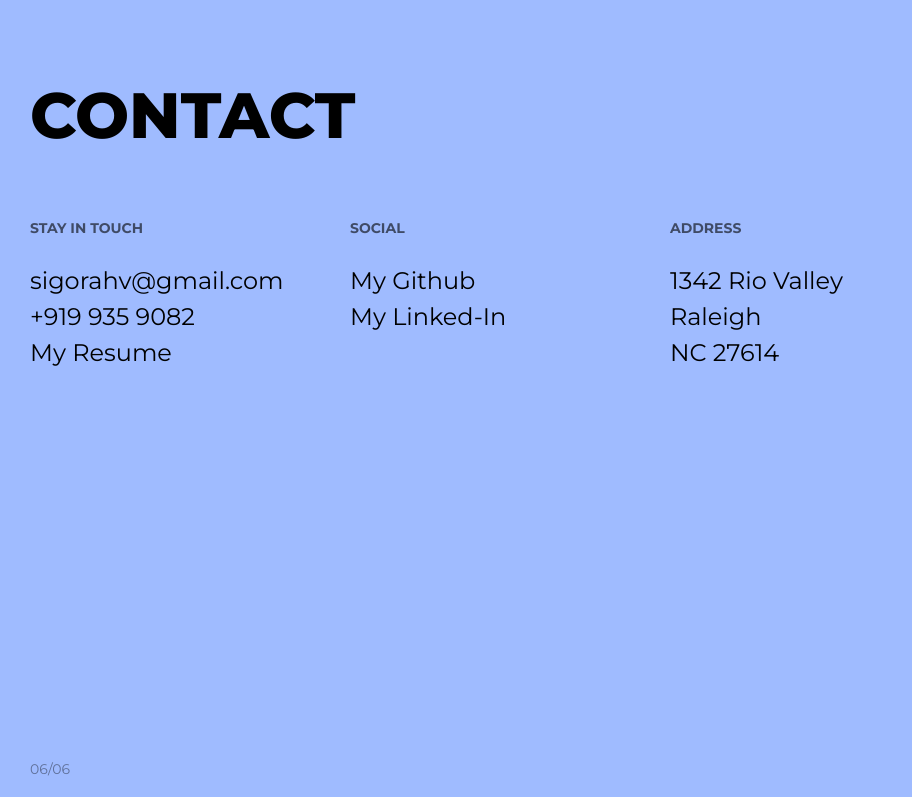
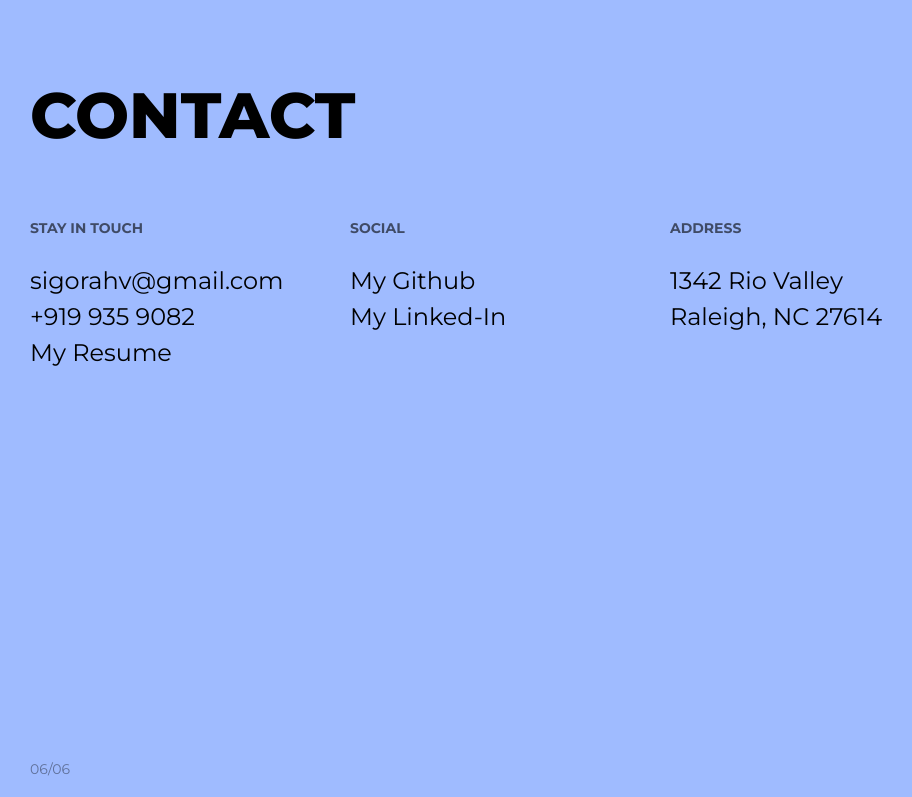
Before and after one commit to UNCValladaresHamlet/HW8_ProfessionalMaterials, a plain HTML site: page index.html in a window 1280 px wide. Shown: the part 4031-4828 px from the top of the page, without its empty margins (0-912 px from the left). Drawn offline with Linux system fonts and the light colour scheme.

Commit message:
last finishing touches

```diff
--- a/index.html
+++ b/index.html
@@ -511,9 +511,7 @@
 								<div class="col-12 col-md-4">
 									<div class="contact">
 										<strong class="contact-label">Address</strong>
-										1342 Rio Valley<br>
-										Raleigh<br>
-										NC 27614<br>
+										1342 Rio Valley Raleigh, NC 27614
 									</div>
 								</div>
 							</div>
```
